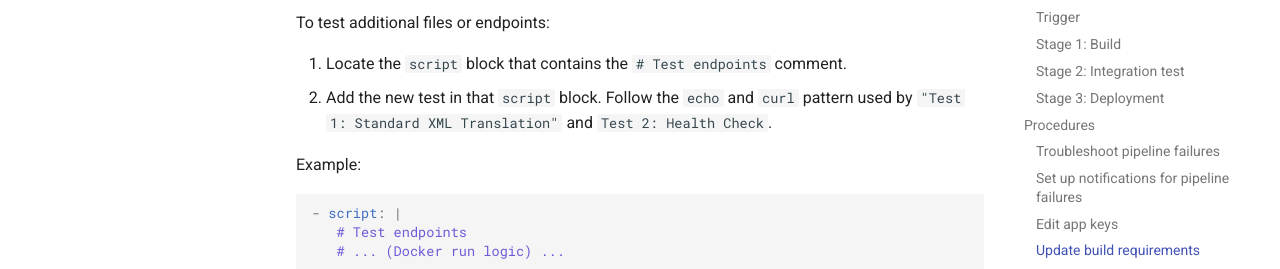
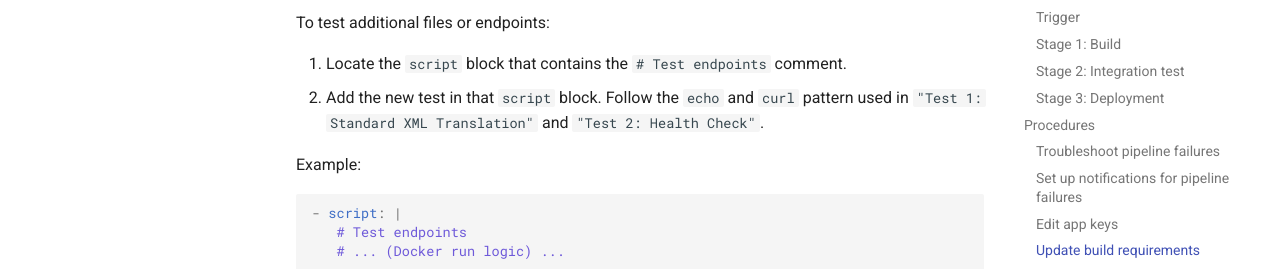
Before and after one commit to SannaBerg/docs-example, an MkDocs documentation site: the page built from docs/webb-app-ci-cd.md, in a window 1280 px wide and 900 px high, scrolled down 2646 px. Shown: the part 172-441 px from the top of the window. Built offline with MkDocs 1.6.1 and Material for MkDocs 9.7.7, drawn with Linux system fonts in a browser that asks for light colours.

Commit message:
Fix formatting in CI/CD documentation

````diff
--- a/docs/webb-app-ci-cd.md
+++ b/docs/webb-app-ci-cd.md
@@ -84,7 +84,7 @@ Integration test logic is defined in the `azure-pipelines.yml` file.
 To test additional files or endpoints:
 
 1. Locate the `script` block that contains the `# Test endpoints` comment.
-2. Add the new test in that `script`  block. Follow the `echo` and `curl` pattern used by `"Test 1: Standard XML Translation"` and `Test 2: Health Check`.
+2. Add the new test in that `script`  block. Follow the `echo` and `curl` pattern used in `"Test 1: Standard XML Translation"` and `"Test 2: Health Check"`.
 
 Example:
 ```YML
````
